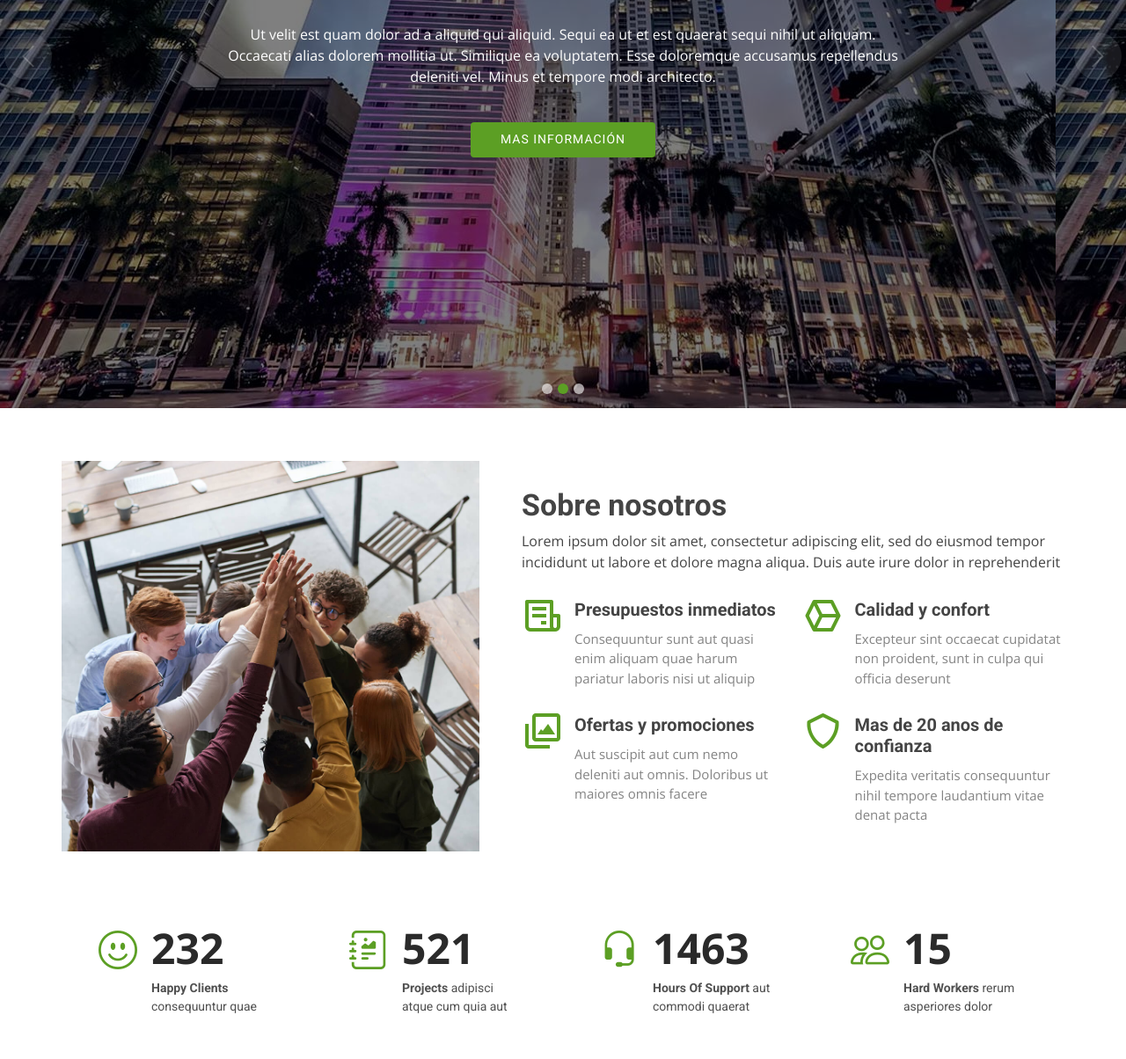
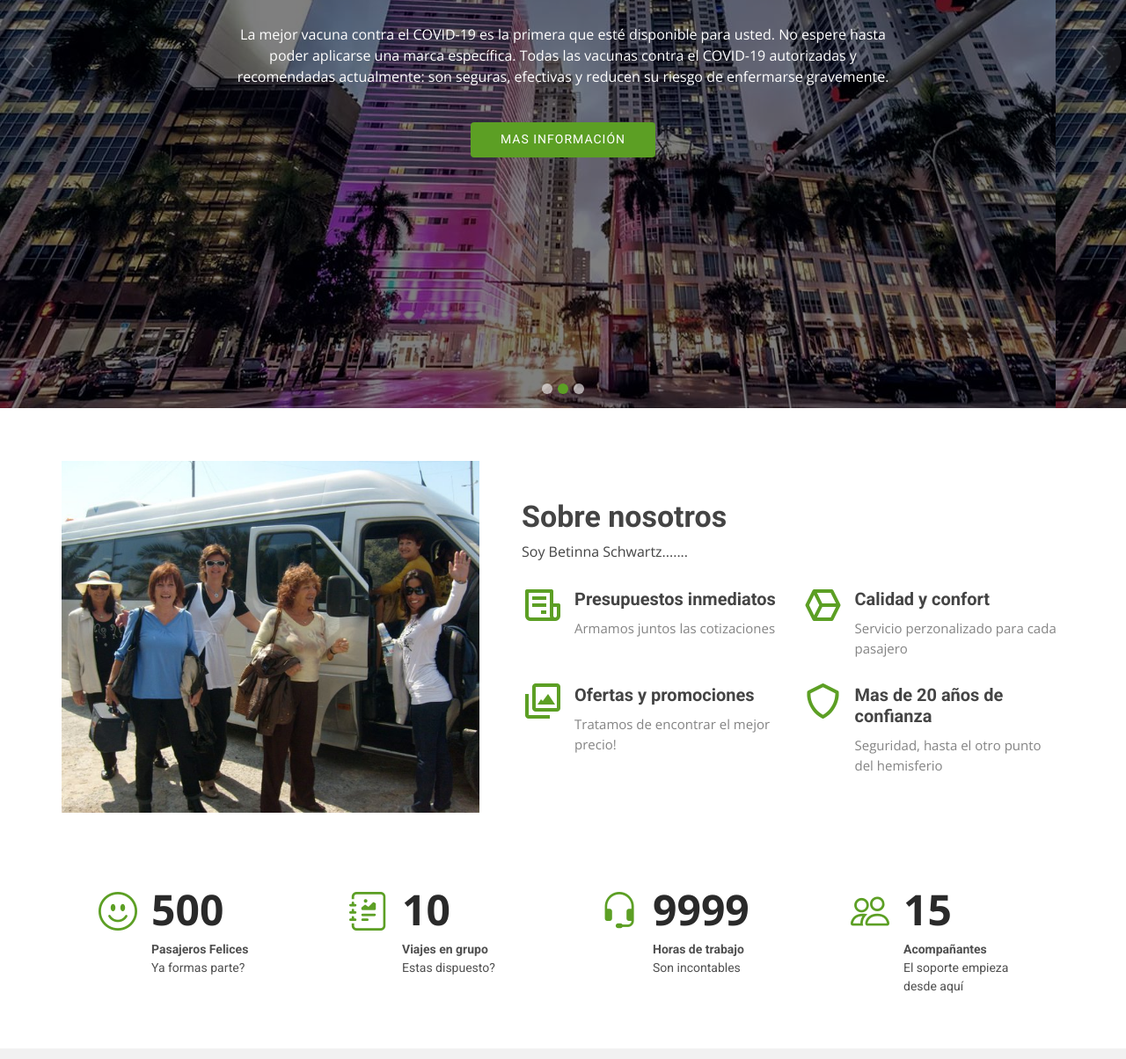
Before and after one commit to manucastellano/repositorio_viajes, a plain HTML site: page index.html in a window 1280 px wide. Shown: the part 336-1540 px from the top of the page at 88% size. Drawn offline with nearby package versions, Linux system fonts and the light colour scheme.

Commit message:
Segundo cambio. Se actualizo todo

```diff
--- a/assets/css/style.css
+++ b/assets/css/style.css
@@ -591,7 +591,7 @@ section {
 }
 
 .about .image {
-  background: url("../img/about.jpg") center center no-repeat;
+  background: url("grupalbettina.jpg") center center no-repeat;
   background-size: cover;
   min-height: 400px;
 }
--- a/index.html
+++ b/index.html
@@ -81,7 +81,7 @@
             <div class="carousel-container">
               <div class="carousel-content">
                 <h2 class="animate__animated animate__fadeInDown">Animate a la experiencia</h2>
-                <p class="animate__animated animate__fadeInUp">Ut velit est quam dolor ad a aliquid qui aliquid. Sequi ea ut et est quaerat sequi nihil ut aliquam. Occaecati alias dolorem mollitia ut. Similique ea voluptatem. Esse doloremque accusamus repellendus deleniti vel. Minus et tempore modi architecto.</p>
+                <p class="animate__animated animate__fadeInUp">Sitio web de viajes y turismo. Salidas grupales organizadas por Bettina Schwartz by Costantino Viajes.</p>
                 <div>
                   <a href="#about" class="btn-get-started animate__animated animate__fadeInUp scrollto">Mas información</a>
                 </div>
@@ -94,7 +94,7 @@
             <div class="carousel-container">
               <div class="carousel-content">
                 <h2 class="animate__animated animate__fadeInDown">Vacunación en La Florida</h2>
-                <p class="animate__animated animate__fadeInUp">Ut velit est quam dolor ad a aliquid qui aliquid. Sequi ea ut et est quaerat sequi nihil ut aliquam. Occaecati alias dolorem mollitia ut. Similique ea voluptatem. Esse doloremque accusamus repellendus deleniti vel. Minus et tempore modi architecto.</p>
+                <p class="animate__animated animate__fadeInUp">La mejor vacuna contra el COVID-19 es la primera que esté disponible para usted. No espere hasta poder aplicarse una marca específica. Todas las vacunas contra el COVID-19 autorizadas y recomendadas actualmente: son seguras, efectivas y reducen su riesgo de enfermarse gravemente.</p>
                 <div>
                   <a href="#about" class="btn-get-started animate__animated animate__fadeInUp scrollto">Mas información</a>
                 </div>
@@ -108,7 +108,7 @@
             <div class="carousel-container">
               <div class="carousel-content">
                 <h2 class="animate__animated animate__fadeInDown">Experiencias juntos</h2>
-                <p class="animate__animated animate__fadeInUp">Ut velit est quam dolor ad a aliquid qui aliquid. Sequi ea ut et est quaerat sequi nihil ut aliquam. Occaecati alias dolorem mollitia ut. Similique ea voluptatem. Esse doloremque accusamus repellendus deleniti vel. Minus et tempore modi architecto.</p>
+                <p class="animate__animated animate__fadeInUp">Nos vamos a Italia en mayo 2020 y nos estamos preparando para visitar lugares mágicos como este. Es un viaje especialmente diseñado con servicios de alta calidad y con más días en los mejores destinos. Salida grupal acompañada: 20 de mayo al 3 de junio.  COSTA AMALFITANA, TOSCANA, ROMA y para los que quieran extender la opción de SICILIA.</p>
                 <div>
                   <a href="#about" class="btn-get-started animate__animated animate__fadeInUp scrollto">Mas información</a>
                 </div>
@@ -142,28 +142,28 @@
             <div class="content d-flex flex-column justify-content-center">
               <h3>Sobre nosotros</h3>
               <p>
-                Lorem ipsum dolor sit amet, consectetur adipiscing elit, sed do eiusmod tempor incididunt ut labore et dolore magna aliqua. Duis aute irure dolor in reprehenderit
+                Soy Betinna Schwartz.......
               </p>
               <div class="row">
                 <div class="col-md-6 icon-box">
                   <i class="bx bx-receipt"></i>
                   <h4>Presupuestos inmediatos</h4>
-                  <p>Consequuntur sunt aut quasi enim aliquam quae harum pariatur laboris nisi ut aliquip</p>
+                  <p>Armamos juntos las cotizaciones</p>
                 </div>
                 <div class="col-md-6 icon-box">
                   <i class="bx bx-cube-alt"></i>
                   <h4>Calidad y confort</h4>
-                  <p>Excepteur sint occaecat cupidatat non proident, sunt in culpa qui officia deserunt</p>
+                  <p>Servicio perzonalizado para cada pasajero</p>
                 </div>
                 <div class="col-md-6 icon-box">
                   <i class="bx bx-images"></i>
                   <h4>Ofertas y promociones</h4>
-                  <p>Aut suscipit aut cum nemo deleniti aut omnis. Doloribus ut maiores omnis facere</p>
+                  <p>Tratamos de encontrar el mejor precio!</p>
                 </div>
                 <div class="col-md-6 icon-box">
                   <i class="bx bx-shield"></i>
-                  <h4>Mas de 20 anos de confianza</h4>
-                  <p>Expedita veritatis consequuntur nihil tempore laudantium vitae denat pacta</p>
+                  <h4>Mas de 20 años de confianza</h4>
+                  <p>Seguridad, hasta el otro punto del hemisferio</p>
                 </div>
               </div>
             </div><!-- End .content-->
@@ -182,24 +182,24 @@
           <div class="col-lg-3 col-md-6 d-md-flex align-items-md-stretch">
             <div class="count-box">
               <i class="bi bi-emoji-smile"></i>
-              <span data-purecounter-start="0" data-purecounter-end="232" data-purecounter-duration="1" class="purecounter"></span>
-              <p><strong>Happy Clients</strong> consequuntur quae</p>
+              <span data-purecounter-start="0" data-purecounter-end="500" data-purecounter-duration="1" class="purecounter"></span>
+              <p><strong>Pasajeros Felices</strong><br>Ya formas parte?</p>
             </div>
           </div>
 
           <div class="col-lg-3 col-md-6 d-md-flex align-items-md-stretch">
             <div class="count-box">
               <i class="bi bi-journal-richtext"></i>
-              <span data-purecounter-start="0" data-purecounter-end="521" data-purecounter-duration="1" class="purecounter"></span>
-              <p><strong>Projects</strong> adipisci atque cum quia aut</p>
+              <span data-purecounter-start="0" data-purecounter-end="10" data-purecounter-duration="1" class="purecounter"></span>
+              <p><strong>Viajes en grupo</strong><br>Estas dispuesto?</p>
             </div>
           </div>
 
           <div class="col-lg-3 col-md-6 d-md-flex align-items-md-stretch">
             <div class="count-box">
               <i class="bi bi-headset"></i>
-              <span data-purecounter-start="0" data-purecounter-end="1463" data-purecounter-duration="1" class="purecounter"></span>
-              <p><strong>Hours Of Support</strong> aut commodi quaerat</p>
+              <span data-purecounter-start="0" data-purecounter-end="9999" data-purecounter-duration="1" class="purecounter"></span>
+              <p><strong>Horas de trabajo</strong><br>Son incontables</p>
             </div>
           </div>
 
@@ -207,7 +207,7 @@
             <div class="count-box">
               <i class="bi bi-people"></i>
               <span data-purecounter-start="0" data-purecounter-end="15" data-purecounter-duration="1" class="purecounter"></span>
-              <p><strong>Hard Workers</strong> rerum asperiores dolor</p>
+              <p><strong>Acompañantes</strong><br>El soporte empieza desde aquí</p>
             </div>
           </div>
 
```
Also changed, not shown: portfolio-details.html (+1 -1 lines), Imagenes/Venecia-HD.jpg (added), Imagenes/costa-HD.jpg (added), Imagenes/ig-avion.jpg (added), Imagenes/ig-bigben.jpg (added), Imagenes/ig-carteles.jpg (added), Imagenes/ig-eifel.jpg (added), Imagenes/ig-miami.jpg (added), Imagenes/ig-naturaleza.jpg (added), Imagenes/ig-newyork.jpg (added), Imagenes/ig-ruta.jpg (added), Imagenes/ig-santorini.png (added), Imagenes/venecia2-HD.jpg (added), assets/css/grupalbettina.jpg (added), 1 more files.
